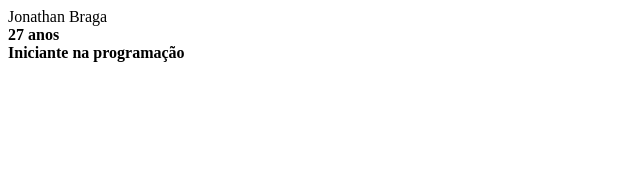
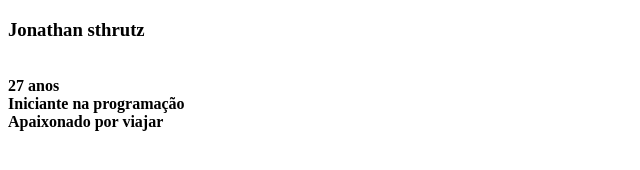
Before and after one commit to Sthrutz/Desafio, a plain HTML site: page index.html in a window 1280 px wide. Shown: the whole page, without its empty margins (0-640 px from the left). Drawn offline with Linux system fonts and the light colour scheme.

Commit message:
desafio page

```diff
--- a/index.html
+++ b/index.html
@@ -6,10 +6,12 @@
 
 </head>
 <body>
-    Jonathan Braga
+    <h3>Jonathan sthrutz</h3>
     <br>
     <strong>27 anos</strong>
     <br>
      <strong> Iniciante na programação</strong>
+     <br>
+     <strong>Apaixonado por viajar</strong>
 </body>
 </html>
```
